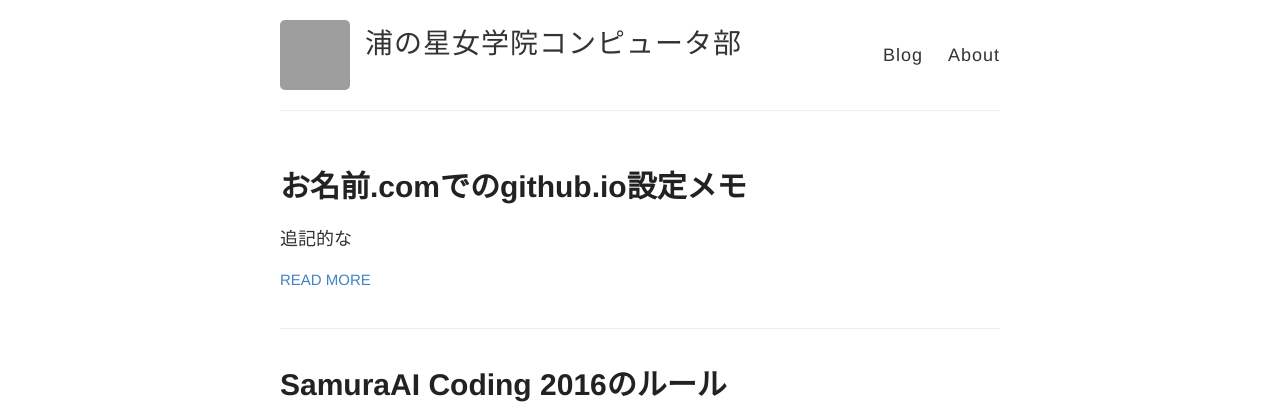
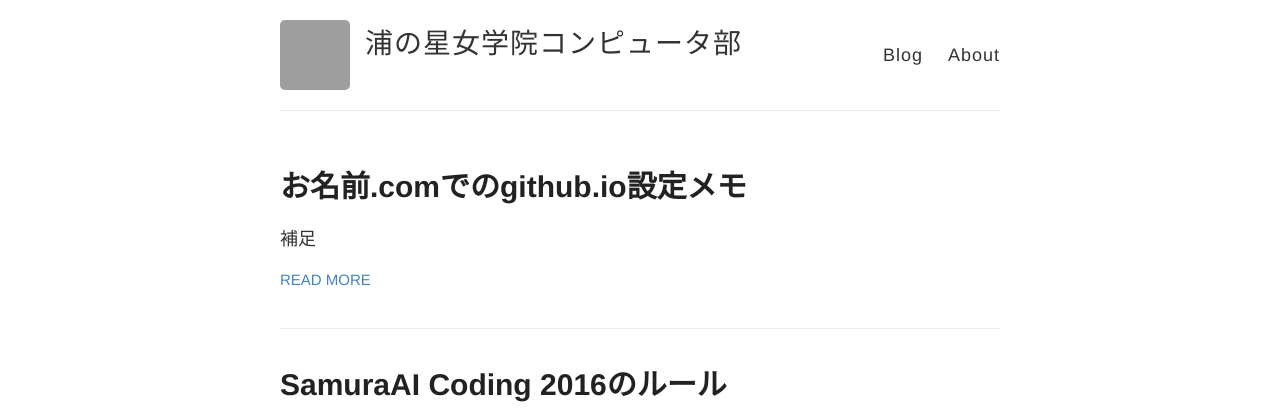
Before and after one commit to tt-coder/tt-coder.github.io, a Jekyll site: the page built from index.html, in a window 1280 px wide. Shown: the top 419 px of the page. Built offline with Jekyll 4.4.1, drawn with Linux system fonts in a browser that asks for light colours; grey boxes are pictures that could not be loaded.

Commit message:
update onamae domain article

```diff
--- a/_posts/2017-03-02-onamae-domain-github.md
+++ b/_posts/2017-03-02-onamae-domain-github.md
@@ -4,7 +4,7 @@ title: お名前.comでのgithub.io設定メモ
 date: 2017/03/02 1:00
 ---
 
-追記的な
+補足
 
 ### DNS設定
 
```
